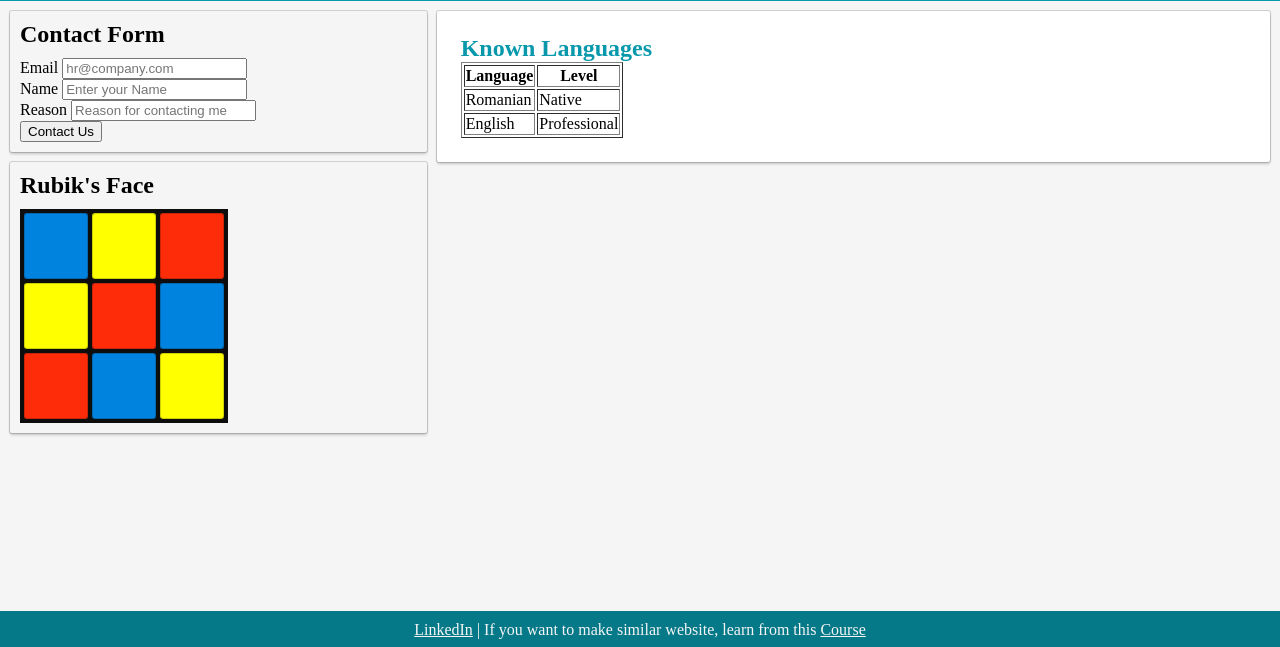
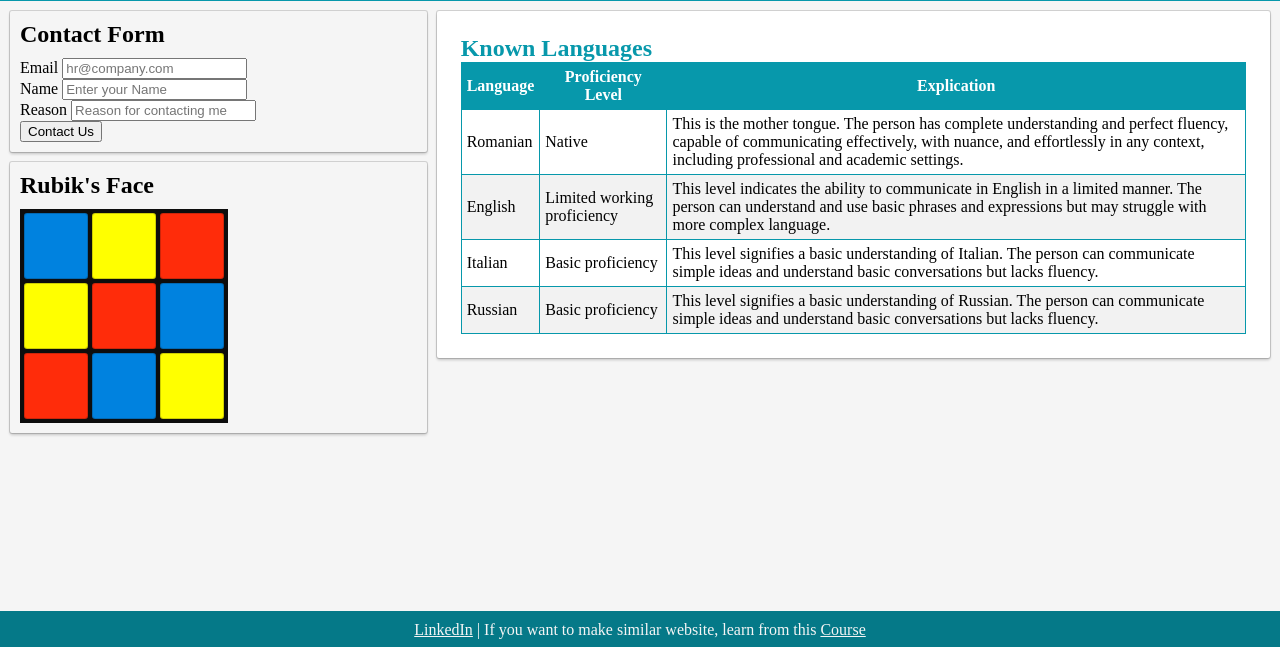
Before and after one commit to vculea/vculea.github.io, a website built with webpack: page src/index.html in a window 1280 px wide. Both pictures are taken after a click on the link "Languages". Shown: the part 153-800 px from the top of the page. Built offline with nearby package versions, Linux system fonts and the light colour scheme.

Commit message:
load languages

```diff
--- a/src/index.html
+++ b/src/index.html
@@ -117,19 +117,15 @@
 
         <div class="page" id="languages">
           <h2>Known Languages</h2>
-          <table border="1">
-            <tr>
-              <th>Language</th>
-              <th>Level</th>
-            </tr>
-            <tr>
-              <td>Romanian</td>
-              <td>Native</td>
-            </tr>
-            <tr>
-              <td>English</td>
-              <td>Professional</td>
-            </tr>
+          <table id="languageList" >
+            <thead>
+              <tr>
+                <th>Language</th>
+                <th>Proficiency Level</th>
+                <th>Explication</th>
+              </tr>
+            </thead>
+            <tbody></tbody>
           </table>
         </div>
       </div>
@@ -139,7 +135,5 @@
         |
       If you want to make similar website, learn from this <a href="https://nmatei.github.io/web">Course</a>
     </footer>
-
-    <script src="index.js"></script>
   </body>
 </html>
--- a/src/index.js
+++ b/src/index.js
@@ -70,7 +70,29 @@ function printProjects(projects){
   $("#projects ul").innerHTML = projectsMapResult.join("");
 }
 
+function loadLanguages() {
+  fetch("languages.json")
+    .then((response) => response.json())
+    .then((languages) => {
+      printLanguages(languages);
+    });
+}
+
+function printLanguages(languages){
+  var languageMapResult = languages.map(getLanguageAsHTML);
+  $("#languageList tbody").innerHTML = languageMapResult.join("");
+}
+
+function getLanguageAsHTML(language){
+  return `<tr>
+    <td>${language.language}</td>
+    <td>${language.level}</td>
+    <td>${language.explication}</td>
+  </tr>`;
+}
+
 showPage(activePage);
 initEvents();
 loadSkills();
 loadProjects();
+loadLanguages();
--- /dev/null
+++ b/src/languages.json
@@ -0,0 +1,22 @@
+[
+  {
+    "language": "Romanian",
+    "level": "Native",
+    "explication": "This is the mother tongue. The person has complete understanding and perfect fluency, capable of communicating effectively, with nuance, and effortlessly in any context, including professional and academic settings."
+  },
+  {
+    "language": "English",
+    "level": "Limited working proficiency",
+    "explication": "This level indicates the ability to communicate in English in a limited manner. The person can understand and use basic phrases and expressions but may struggle with more complex language."
+  },
+  {
+    "language": "Italian",
+    "level": "Basic proficiency",
+    "explication": "This level signifies a basic understanding of Italian. The person can communicate simple ideas and understand basic conversations but lacks fluency."
+  },
+  {
+    "language": "Russian",
+    "level": "Basic proficiency",
+    "explication": "This level signifies a basic understanding of Russian. The person can communicate simple ideas and understand basic conversations but lacks fluency."
+  }
+]
--- a/src/style.css
+++ b/src/style.css
@@ -180,3 +180,23 @@ footer a {
   margin: 0;
   font-size: 1.1em;
 }
+
+#languageList {
+  width: 100%;
+  border-collapse: collapse;
+}
+
+#languageList th,
+#languageList td {
+  border: 1px solid #0798ab;
+  padding: 5px;
+}
+
+#languageList th {
+  color: white;
+  background: #0798ab;
+}
+
+#languageList tr:nth-child(even) {
+  background-color: #f2f2f2;
+}
```
Also changed, not shown: src/examples.js (deleted, +0 -66 lines), src/layout.html (deleted, +0 -44 lines).
